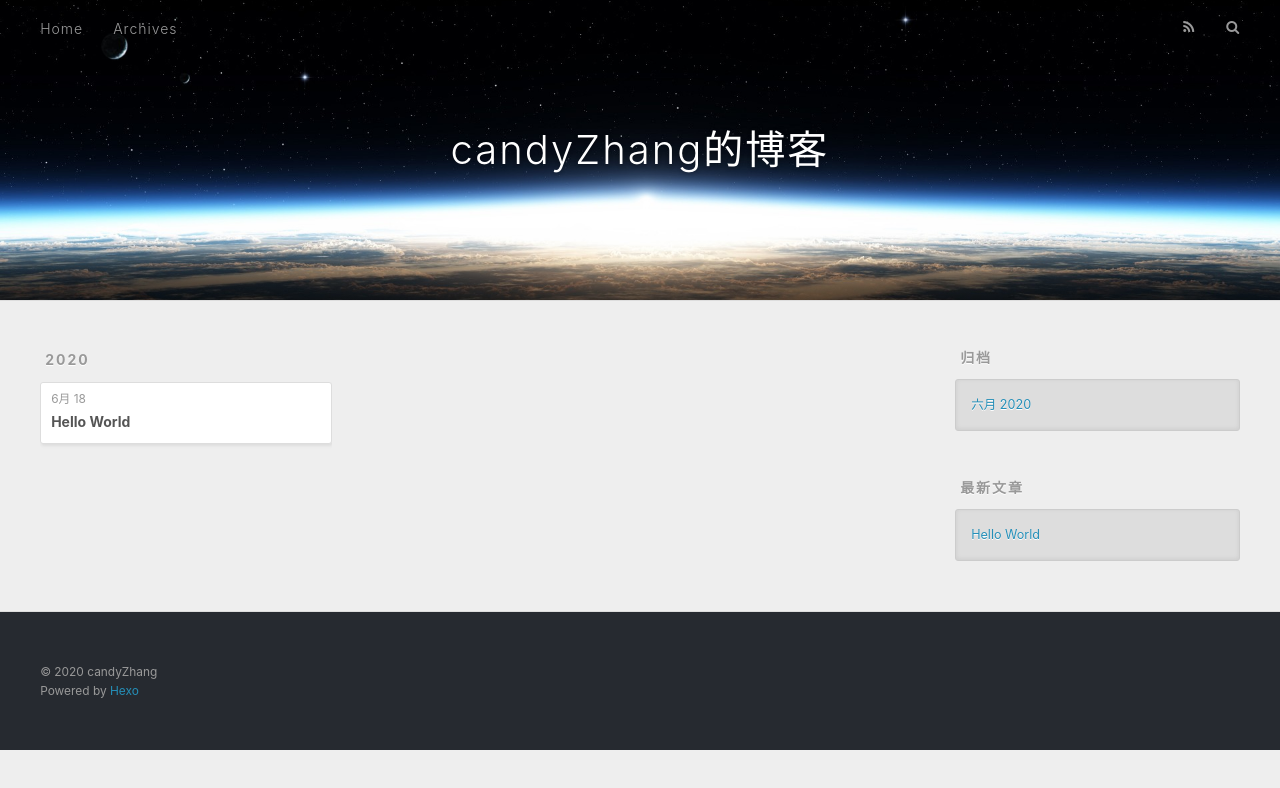
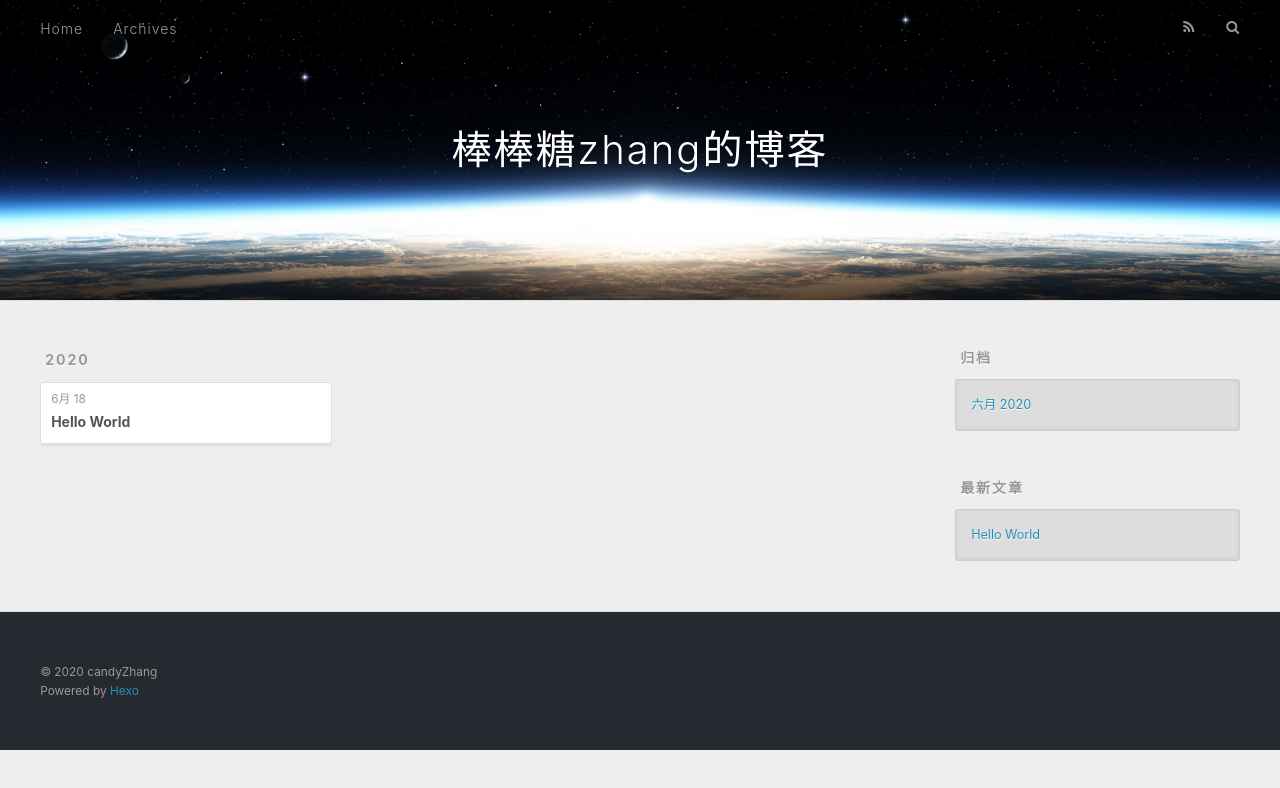
Before and after one commit to RvZhang/RvZhang.github.io, a plain HTML site: page archives/2020/06/index.html in a window 1280 px wide. Drawn offline with nearby package versions, Linux system fonts and the light colour scheme.

Commit message:
Site updated: 2020-07-02 14:49:49

```diff
--- a/archives/2020/06/index.html
+++ b/archives/2020/06/index.html
@@ -5,19 +5,19 @@
 
 
 
-  <title>归档: 2020/6 | candyZhang的博客</title>
+  <title>归档: 2020/6 | 棒棒糖zhang的博客</title>
   <meta name="viewport" content="width=device-width, initial-scale=1, maximum-scale=1">
   <meta name="description" content="个人博客">
 <meta property="og:type" content="website">
-<meta property="og:title" content="candyZhang的博客">
+<meta property="og:title" content="棒棒糖zhang的博客">
 <meta property="og:url" content="http://candyzhang.cn/archives/2020/06/index.html">
-<meta property="og:site_name" content="candyZhang的博客">
+<meta property="og:site_name" content="棒棒糖zhang的博客">
 <meta property="og:description" content="个人博客">
 <meta property="og:locale" content="zh_CN">
 <meta property="article:author" content="candyZhang">
 <meta name="twitter:card" content="summary">
 
-    <link rel="alternate" href="/atom.xml" title="candyZhang的博客" type="application/atom+xml">
+    <link rel="alternate" href="/atom.xml" title="棒棒糖zhang的博客" type="application/atom+xml">
 
 
     <link rel="icon" href="/favicon.png">
@@ -38,7 +38,7 @@
   <div id="header-outer" class="outer">
     <div id="header-title" class="inner">
       <h1 id="logo-wrap">
-        <a href="/" id="logo">candyZhang的博客</a>
+        <a href="/" id="logo">棒棒糖zhang的博客</a>
       </h1>
 
     </div>
```
Also changed, not shown: 2020/06/18/hello-world/index.html (+4 -4 lines), archives/2020/index.html (+5 -5 lines), archives/index.html (+5 -5 lines), index.html (+5 -5 lines).
